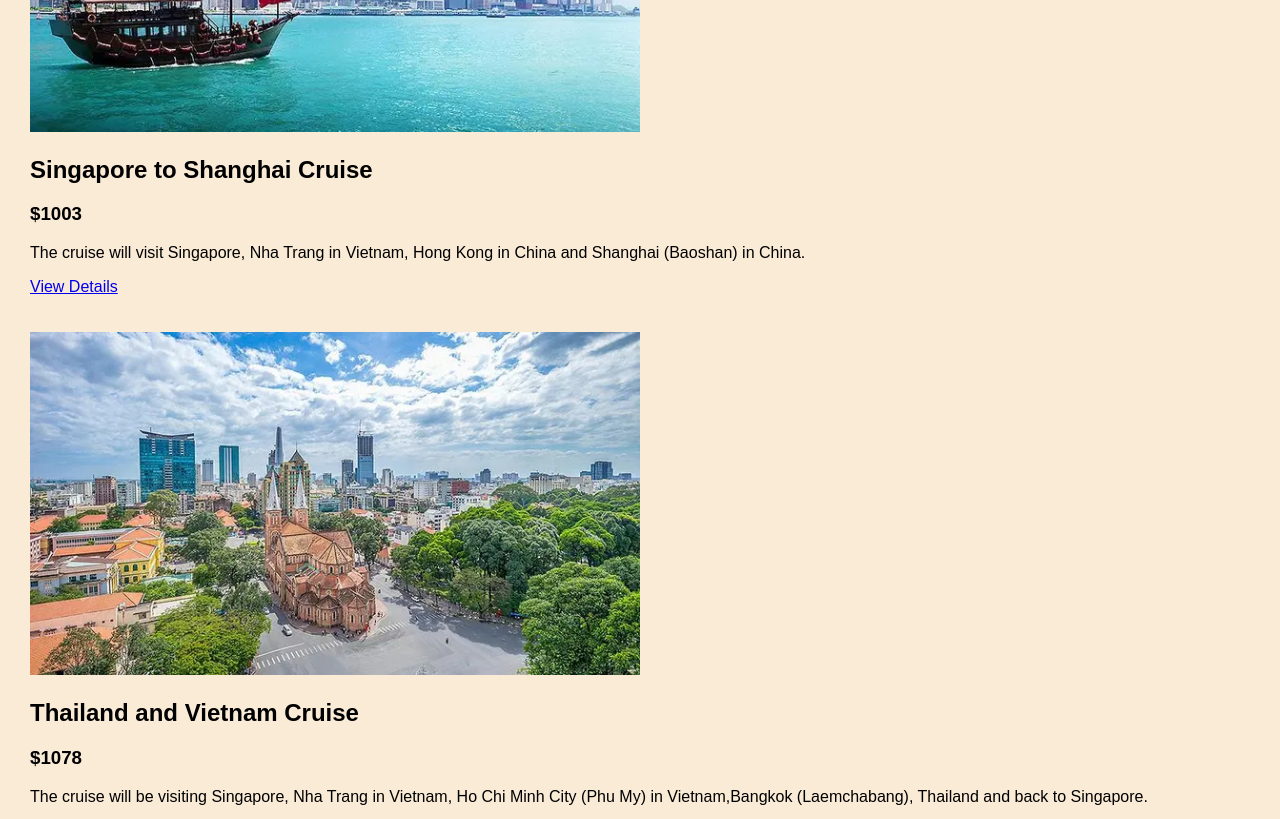
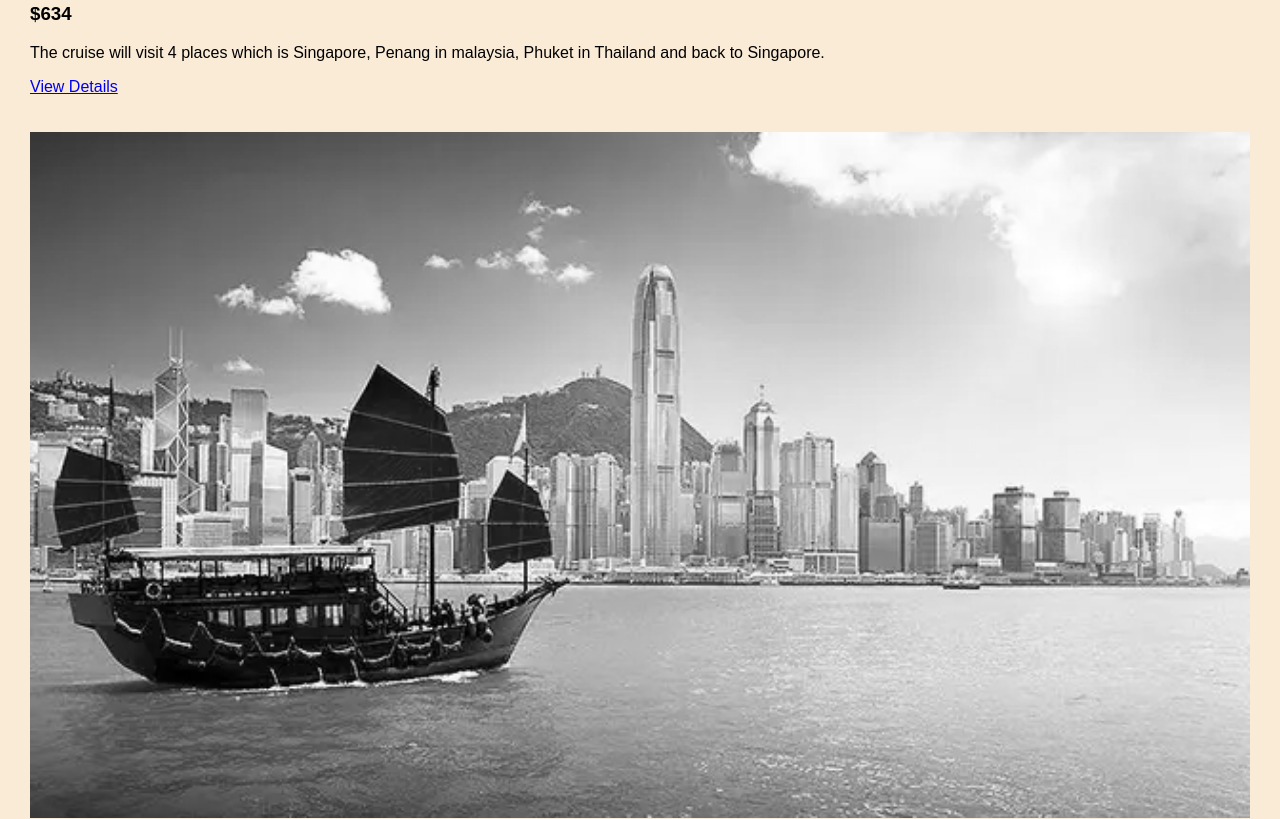
Before and after one commit to bridgetlittle13/C219, a plain HTML site: page C219_L05/World Explore/Cruises.html in a window 1280 px wide. Shown: the part 989-1808 px from the top of the page. Drawn offline with Linux system fonts and the light colour scheme.

Commit message:
world explore effects

```diff
--- a/C219_L05/World Explore/Cruises.html
+++ b/C219_L05/World Explore/Cruises.html
@@ -32,6 +32,17 @@
         }
         .cruises-container {
             margin-bottom: 100px; /* Adjust as needed */
+        }
+        .grayscale-image {
+        width: 100%;
+        height: auto;
+        filter: grayscale(100%);
+        transition: filter 0.5s, transform 0.5s;
+        }
+
+        .cruise:hover .grayscale-image {
+            filter: grayscale(0%);
+            transform: scale(1.1);
         }
         .site-footer {
             background-color: lightblue; /* Choose a suitable background color */
@@ -79,6 +90,7 @@
             img{
                 width: 100%; /* Stack the images in 1 column */
             }
+
             .site-footer {
                 /* position: fixed; */
                 bottom: 0;
@@ -119,7 +131,7 @@
 
         <div class="cruise-info" style="padding: 30px;">
             <div class="cruise">
-                <img src="pics and vids/spiceofsoutheastasia cruise.png" alt="Cruise 1">
+                <img class="grayscale-image" src="pics and vids/spiceofsoutheastasia cruise.png" alt="Cruise 1">
                 <h2>Spice of Southeast Asia Cruise</h2>
                 <h3><b>$634</b></h3>
                 <p>The cruise will visit 4 places which is Singapore, Penang in malaysia, Phuket in Thailand and back to Singapore.</p>
@@ -128,7 +140,7 @@
             <br><br/>
 
             <div class="cruise">
-                <img src="pics and vids/sg to shanghai cruise.png" alt="Cruise 2">
+                <img class="grayscale-image" src="pics and vids/sg to shanghai cruise.png" alt="Cruise 2">
                 <h2>Singapore to Shanghai Cruise</h2>
                 <h3><b>$1003</b></h3>
                 <p>The cruise will visit Singapore, Nha Trang in Vietnam, Hong Kong in China and Shanghai (Baoshan) in China.</p>
@@ -137,7 +149,7 @@
             <br><br/>
 
             <div class="cruise">
-                <img src="pics and vids/Thailand & Vietnam Cruise.png" alt="Cruise 3">
+                <img class="grayscale-image" src="pics and vids/Thailand & Vietnam Cruise.png" alt="Cruise 3">
                 <h2>Thailand and Vietnam Cruise</h2>
                 <h3 style="margin-left: 0px;"><b>$1078</b></h3>
                 <p>The cruise will be visiting Singapore, Nha Trang in Vietnam, Ho Chi Minh City (Phu My) in Vietnam,Bangkok (Laemchabang), Thailand and back to Singapore.</p>
```
Also changed, not shown: C219_L05/World Explore/index.html (+8 -3 lines).
